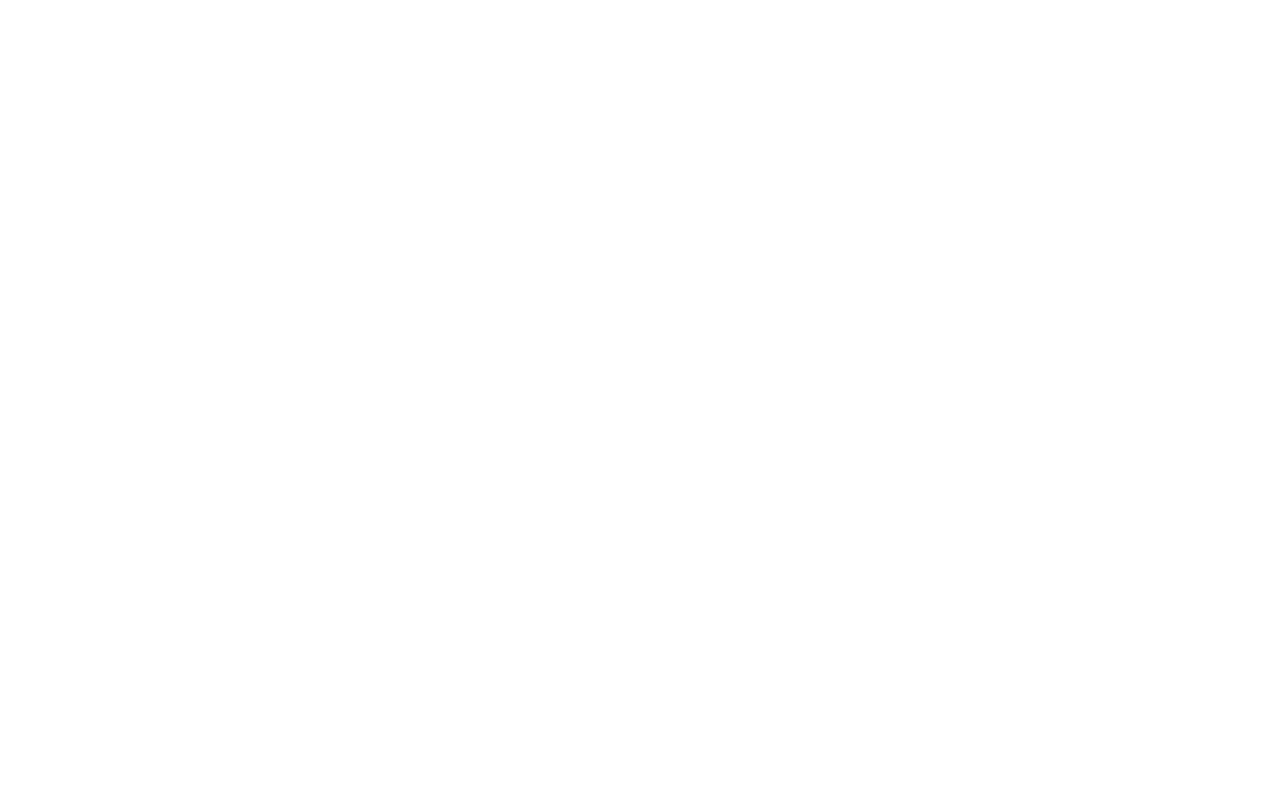
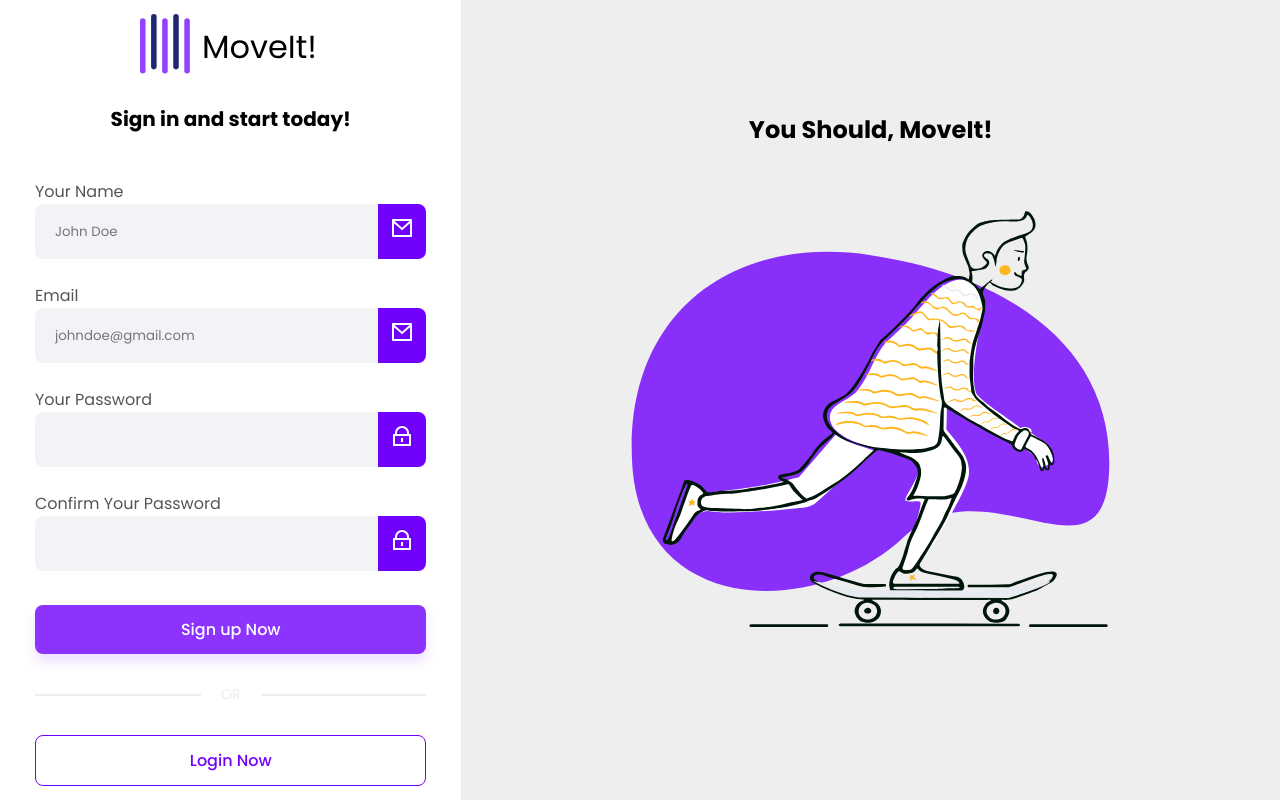
Before and after one commit to dev-pedr0/angular-java-login-page, an Angular app: page /signup in a window 1280 px wide. Before the commit this address led to /. Built offline with nearby package versions, Linux system fonts and the light colour scheme.

Commit message:
feat: created signup page

```diff
--- a/src/app/app.routes.ts
+++ b/src/app/app.routes.ts
@@ -1,9 +1,14 @@
 import { Routes } from '@angular/router';
 import { Login } from './pages/login/login';
+import { Signup } from './pages/signup/signup';
 
 export const routes: Routes = [
     {
         path: "login",
         component: Login
+    },
+    {
+        path: "signup",
+        component: Signup
     }
 ];
--- /dev/null
+++ b/src/app/pages/signup/signup.html
@@ -0,0 +1,45 @@
+<app-default-login-layout
+    title="Sign in and start today!"
+    primaryBtnText = "Sign up Now"
+    secondaryBtnText = "Login Now"
+    (submit)="submit()"
+    (navigate)="navigate()"
+    [disablePrimaryBtn]="!signupForm.valid"
+>
+    <form [formGroup]="signupForm">
+        <app-primary-input
+            formControlName="name"
+            inputName="name"
+            type="text"
+            label="Your Name"
+            placeholder="John Doe"
+        >
+            <img src="/assets/svg/email-icon.svg"/>
+        </app-primary-input>
+        <app-primary-input
+            formControlName="email"
+            inputName="email"
+            type="email"
+            label="Email"
+            placeholder="johndoe@gmail.com"
+        >
+            <img src="/assets/svg/email-icon.svg"/>
+        </app-primary-input>
+        <app-primary-input
+            formControlName="password"
+            inputName="password"
+            type="password"
+            label="Your Password"
+        >
+            <img src="/assets/svg/password-icon.svg"/>
+        </app-primary-input>
+        <app-primary-input
+            formControlName="passwordConfirm"
+            inputName="passwordConfirm"
+            type="password"
+            label="Confirm Your Password"
+        >
+            <img src="/assets/svg/password-icon.svg"/>
+        </app-primary-input>
+    </form>
+</app-default-login-layout>
--- /dev/null
+++ b/src/app/pages/signup/signup.scss
@@ -0,0 +1,15 @@
+@import "../../../styles/variables.scss";
+
+form {
+    width: 100%;
+    display: flex;
+    flex-direction: column;
+    gap: 24px;
+    margin-bottom: 34px;
+    span {
+        font-size: 14px;
+        text-decoration: underline;
+        color: $secondary-color;
+        text-align: end;
+    }
+}
--- /dev/null
+++ b/src/app/pages/signup/signup.ts
@@ -0,0 +1,48 @@
+import { Component, inject } from '@angular/core';
+import { DefaultLoginLayout } from '../../components/default-login-layout/default-login-layout';
+import { FormControl, FormGroup, ReactiveFormsModule, Validators } from '@angular/forms';
+import { PrimaryInput } from '../../components/primary-input/primary-input';
+import { Router } from '@angular/router';
+import { LoginService } from '../../services/login-service';
+import { ToastrService } from 'ngx-toastr';
+
+@Component({
+  selector: 'app-signup',
+  imports: [
+    DefaultLoginLayout,
+    ReactiveFormsModule,
+    PrimaryInput,
+  ],
+  providers: [
+    LoginService,
+  ],
+  templateUrl: './signup.html',
+  styleUrl: './signup.scss',
+})
+export class Signup {
+  signupForm!: FormGroup;
+
+  constructor(
+    private router: Router,
+    private loginService: LoginService
+  ){
+    this.signupForm = new FormGroup ({
+      name: new FormControl('', [Validators.required, Validators.minLength(3)]),
+      email: new FormControl('', [Validators.required, Validators.email]),
+      password: new FormControl('', [Validators.required, Validators.minLength(6)]),
+      passwordConfirm: new FormControl('', [Validators.required, Validators.minLength(6)])
+    })
+  }
+
+  toastr = inject(ToastrService);
+
+  submit(){
+    this.loginService.login(this.signupForm.value.email, this.signupForm.value.password).subscribe({
+      next: () => this.toastr.success("Login feito com sucesso"),
+      error: () => this.toastr.error("Erro Inesperado"),
+    })
+  }
+  navigate(){
+    this.router.navigate(["/login"])
+  }
+}
```
Also changed, not shown: 1 other file (tests, documents, lock files or other folders).
